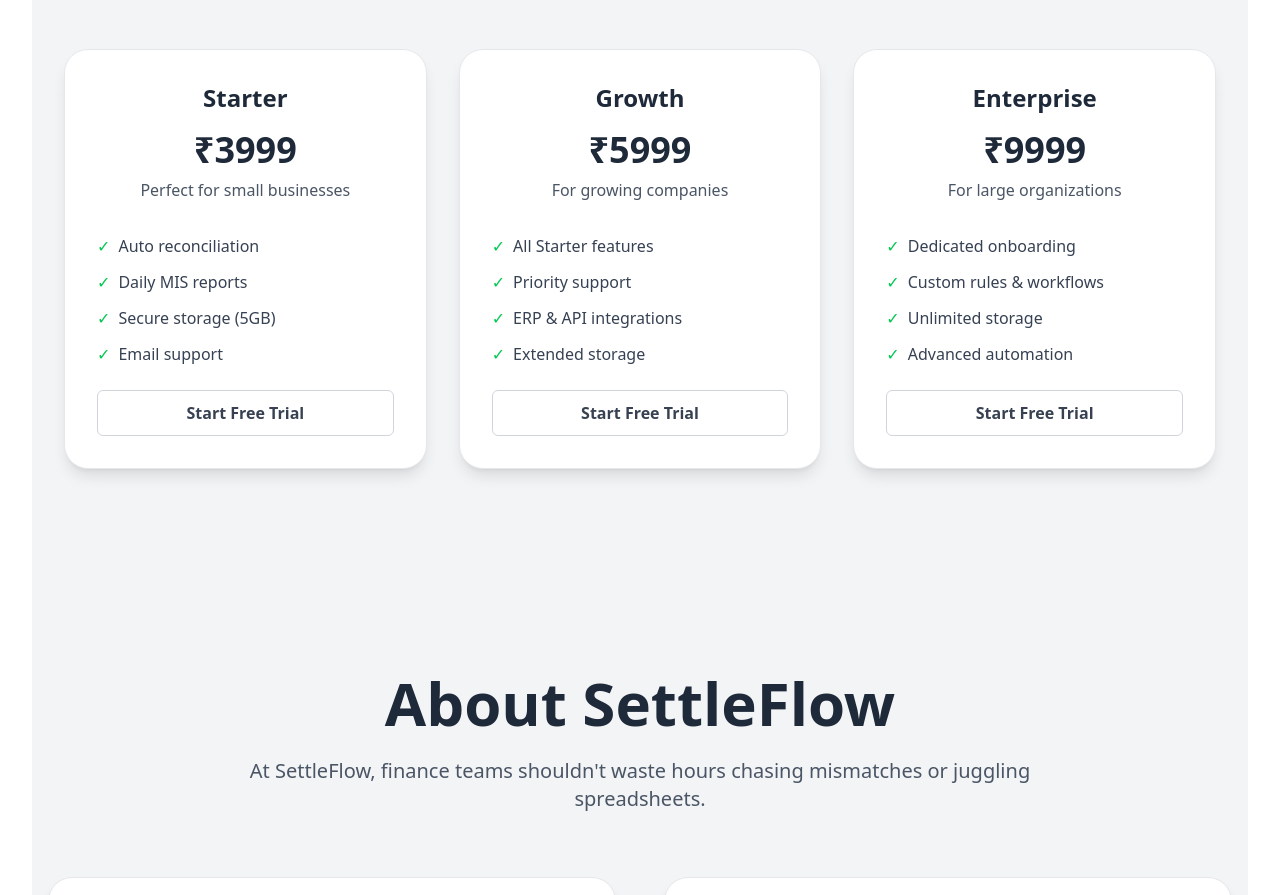
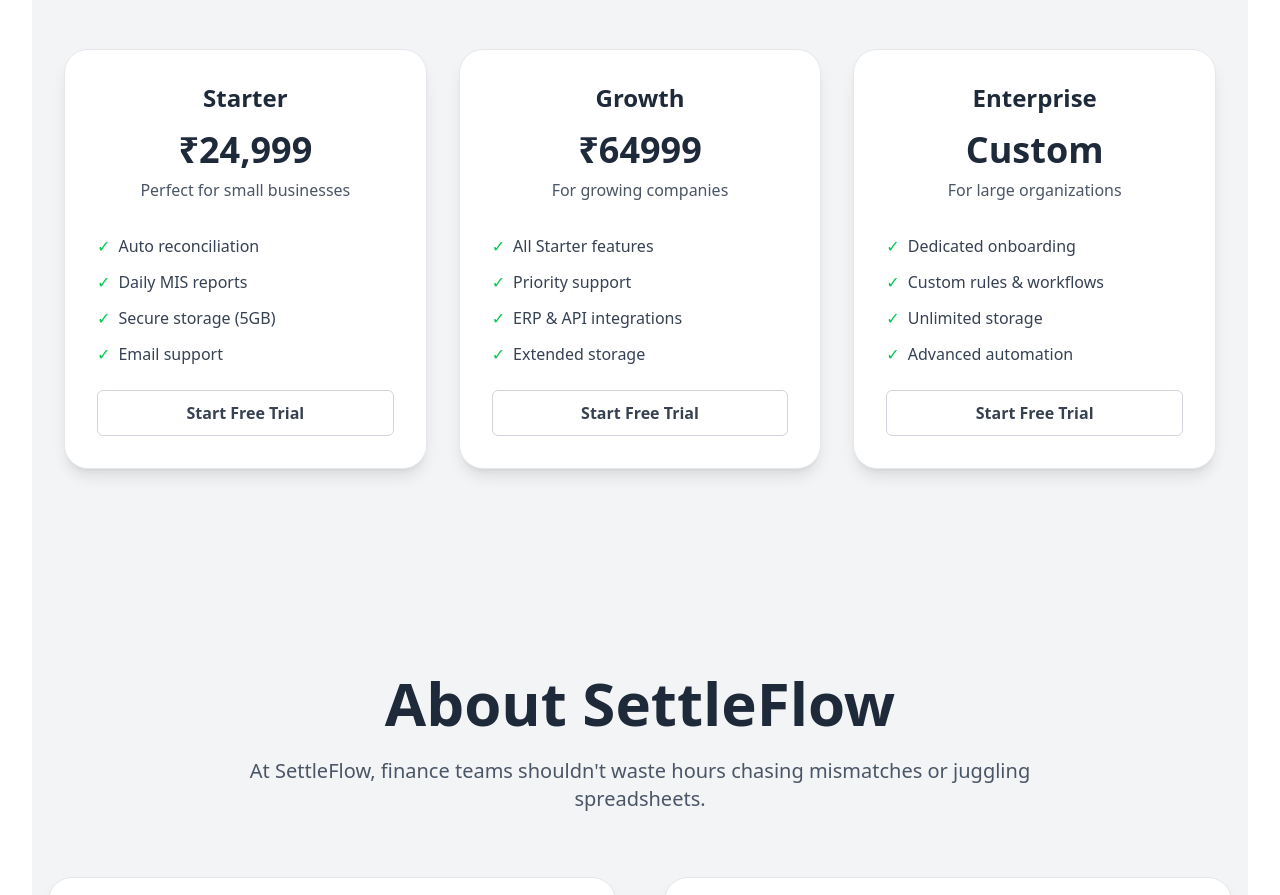
Before and after one commit to TusharSrivastav20/SettleFlow, a React (Vite) app: page / in a window 1280 px wide. Shown: the part 2240-3135 px from the top of the page. Built offline with nearby package versions, Linux system fonts and the light colour scheme.

Commit message:
Update pricing for Starter, Growth, and Enterprise plans
Price updated

```diff
--- a/src/components/Pricing/Pricing.jsx
+++ b/src/components/Pricing/Pricing.jsx
@@ -3,19 +3,19 @@
 const plans = [
   {
     name: "Starter",
-    price: "₹3999",
+    price: "₹24,999",
     desc: "Perfect for small businesses",
     features: ["Auto reconciliation", "Daily MIS reports", "Secure storage (5GB)", "Email support"],
   },
   {
     name: "Growth",
-    price: "₹5999",
+    price: "₹64999",
     desc: "For growing companies",
     features: ["All Starter features", "Priority support", "ERP & API integrations", "Extended storage"],
   },
   {
     name: "Enterprise",
-    price: "₹9999",
+    price: "Custom",
     desc: "For large organizations",
     features: ["Dedicated onboarding", "Custom rules & workflows", "Unlimited storage", "Advanced automation"],
   },
```
